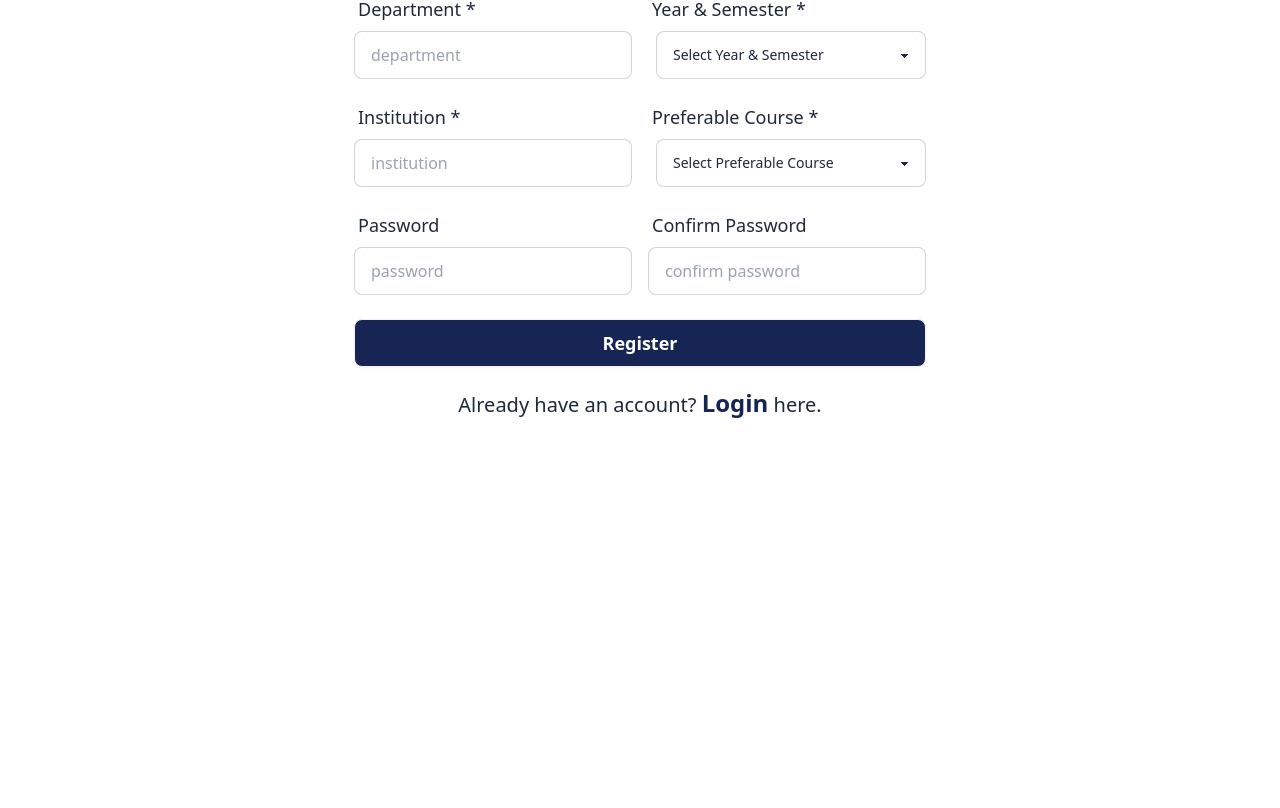
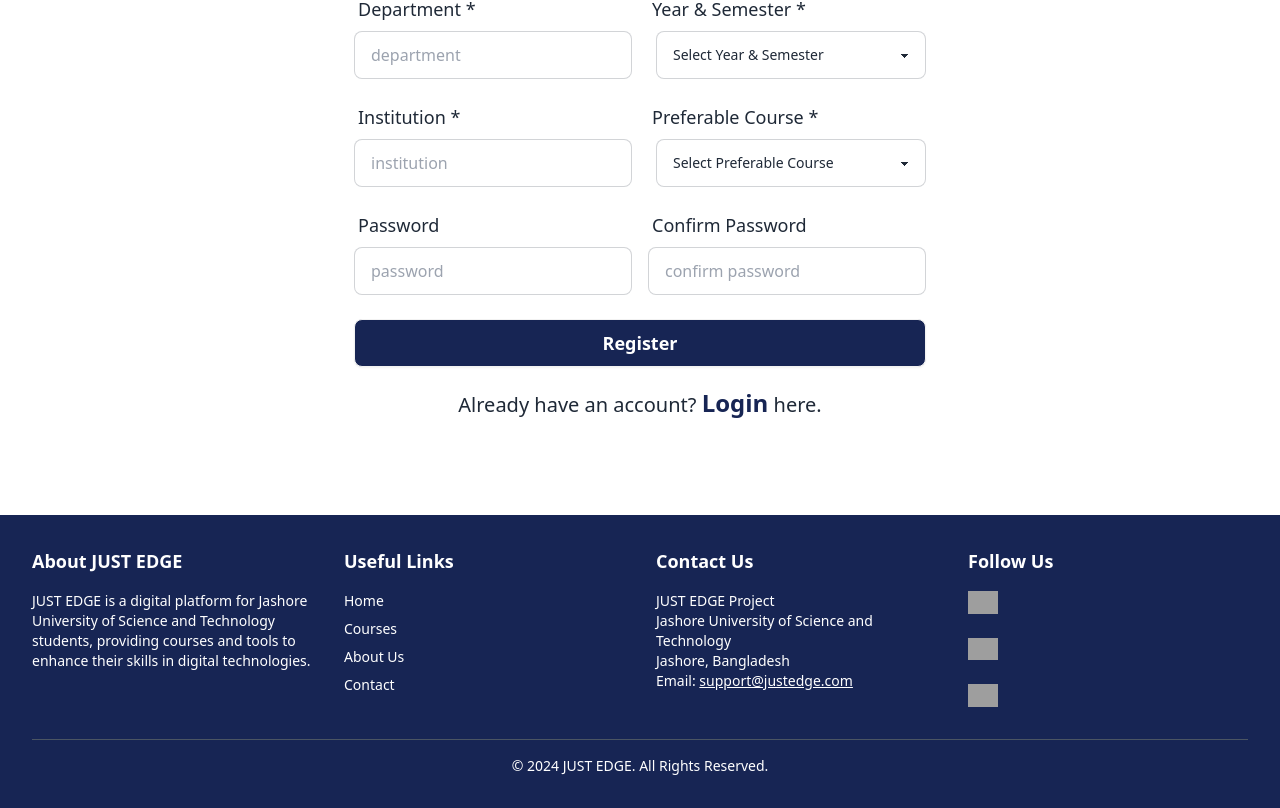
Before and after one commit to hiraBiswas/just_edge_client, a React (Vite) app: page /register in a window 1280 px wide. Shown: the part 341-1149 px from the top of the page. Before the commit the page ends 800 px from the top, so only its background shows below. Built offline with nearby package versions, Linux system fonts and the light colour scheme; no server answers; grey boxes are pictures that could not be loaded.

Commit message:
footer added

```diff
--- a/package.json
+++ b/package.json
@@ -10,6 +10,8 @@
     "preview": "vite preview"
   },
   "dependencies": {
+    "@heroicons/react": "^2.1.5",
+    "@material-tailwind/react": "^2.1.10",
     "@tanstack/react-query": "^5.28.4",
     "axios": "^1.6.7",
     "firebase": "^10.8.0",
--- a/src/Pages/Home/Banner.jsx
+++ b/src/Component/Banner/Banner.jsx
@@ -5,12 +5,12 @@ const Banner = () => {
     const [classCount, setClassCount] = useState(0);
 
     useEffect(() => {
-        // Mocking fetch call for demonstration purposes
+
         const fetchCounts = async () => {
-            // Simulate fetching data with setTimeout
+
             setTimeout(() => {
-                setStudentCount(350); // Replace with actual fetch logic
-                setClassCount(21); // Replace with actual fetch logic
+                setStudentCount(350);
+                setClassCount(21);
             }, 500);
         };
 
@@ -40,8 +40,8 @@ const Banner = () => {
 
         return (
             <div className="text-center">
-                <h2 className="text-4xl font-bold">{displayCount}</h2>
-                <p className="text-lg">{label}</p>
+                <h2 className="text-2xl font-bold lg:text-4xl">{displayCount}</h2>
+                <p className="text-md lg:text-lg">{label}</p>
             </div>
         );
     };
@@ -54,13 +54,13 @@ const Banner = () => {
             }}>
             <div className="hero-overlay bg-gray-500 bg-opacity-70"></div>
             <div className="hero-content text-neutral-content text-center">
-                <div className='flex  items-center justify-between lg: gap-52'>
+                <div className='flex  items-center justify-end gap-12 md:gap-20 lg:gap-52'>
                     <div className="max-w-md mt-20">
                         <h1 className="mb-5 text-2xl text-white font-bold lg:text-5xl">JUST EDGE:</h1>
                         <p className="mb-5 text-white font-semibold lg:text-2xl">
                             Building Tomorrow’s Digital Economy at Jashore University
                         </p>
-                        <div className='h-32 w-full bg-white text-black rounded-3xl drop-shadow-xl flex items-center justify-around mt-12'>
+                        <div className='h-24 w-full bg-white text-black rounded-xl drop-shadow-xl flex items-center justify-around mt-8 lg:mt-12 lg:h-32 lg:rounded-3xl'>
                             <Counter count={studentCount} label="Students" />
                             <div className="border-l-2 border-gray-300 h-16"></div>
                             <Counter count={classCount} label="Courses" />
--- /dev/null
+++ b/src/Component/CourseContainer/CourseContainer.jsx
@@ -0,0 +1,86 @@
+import React, { useState, useEffect } from "react";
+import {
+  Tabs,
+  TabsHeader,
+  TabsBody,
+  Tab,
+  TabPanel,
+} from "@material-tailwind/react";
+import Course from "../Courses/Course";
+
+const CourseContainer = () => {
+  const [courses, setCourses] = useState([]);
+  const [activeTab, setActiveTab] = useState("All");
+
+  useEffect(() => {
+    fetch("http://localhost:5000/courses")
+      .then((response) => response.json())
+      .then((data) => setCourses(data))
+      .catch((error) => console.error("Error fetching courses:", error));
+  }, []);
+
+
+  const filteredCourses =
+    activeTab === "All"
+      ? courses
+      : courses.filter((course) => course.level === activeTab);
+
+  const data = [
+    { label: "All", value: "All" },
+    { label: "Foundational", value: "Foundational Level" },
+    { label: "Intermediate", value: "Intermediate Level" },
+    { label: "Advanced", value: "Advanced Level" },
+  ];
+
+  return (
+    <div className="container mx-auto mt-8 lg:mt-16">
+      <h1 className="text-2xl font-bold lg:text-4xl text-center text-blue-950">
+        Courses
+      </h1>
+
+      <div className="container mx-auto mt-8">
+        <Tabs  value={activeTab}>
+          <TabsHeader
+            className="container mx-auto border-gray-300 bg-transparent p-0"
+            indicatorProps={{
+              className:
+                "bg-transparent border-b-2 border-gray-900 shadow-none rounded-none text-lg font-semibold lg:text-2xl",
+            }}
+          >
+            <div className="flex gap-4">
+              {data.map(({ label, value }) => (
+                <Tab
+                  key={value}
+                  value={value}
+                  onClick={() => setActiveTab(value)}
+                  className={`text-xl font-medium lg:text-2xl lg:font-semibold ${
+                    activeTab === value
+                      ? "text-gray-900 border-b-2 border-gray-900"
+                      : "text-gray-500"
+                  }`}
+                >
+                  {label}
+                </Tab>
+              ))}
+            </div>
+          </TabsHeader>
+          <TabsBody>
+            {data.map(({ value }) => (
+              <TabPanel key={value} value={value}>
+                <div className="mt-10">
+                  <div className="text-white container mx-auto  grid gap-12  grid-cols-1 sm:grid-cols-2 lg:grid-cols-3 ">
+                    {filteredCourses.map((course) => (
+                      <Course key={course._id} course={course}></Course>
+                    ))}
+                  </div>
+                </div>
+              </TabPanel>
+            ))}
+          </TabsBody>
+        </Tabs>
+      </div>
+    </div>
+  );
+};
+
+export default CourseContainer;
--- /dev/null
+++ b/src/Component/Footer/Footer.jsx
@@ -0,0 +1,68 @@
+import React from "react";
+import { Link } from "react-router-dom";
+
+const Footer = () => {
+  return (
+    <footer className="bg-blue-950 mt-8 text-white py-8 lg:mt-16">
+      <div className="container mx-auto px-4 lg:px-8">
+
+        <div className="grid grid-cols-1 sm:grid-cols-2 lg:grid-cols-4 gap-8">
+
+          <div>
+            <h3 className="text-lg font-bold">About JUST EDGE</h3>
+            <p className="mt-4 text-sm">
+              JUST EDGE is a digital platform for Jashore University of Science and Technology students, providing courses and tools to enhance their skills in digital technologies.
+            </p>
+          </div>
+
+
+          <div>
+            <h3 className="text-lg font-bold">Useful Links</h3>
+            <ul className="mt-4 text-sm space-y-2">
+              <li><Link to="/" className="hover:underline">Home</Link></li>
+              <li><Link to="/courses" className="hover:underline">Courses</Link></li>
+              <li><Link to="/about" className="hover:underline">About Us</Link></li>
+              <li><Link to="/contact" className="hover:underline">Contact</Link></li>
+            </ul>
+          </div>
+
+          {/* Column 3: Contact */}
+          <div>
+            <h3 className="text-lg font-bold">Contact Us</h3>
+            <p className="mt-4 text-sm">
+              JUST EDGE Project<br />
+              Jashore University of Science and Technology<br />
+              Jashore, Bangladesh<br />
+              Email: <a href="mailto:support@justedge.com" className="underline">support@justedge.com</a>
+            </p>
+          </div>
+
+          {/* Column 4: Social Media */}
+          <div>
+            <h3 className="text-lg font-bold">Follow Us</h3>
+            <div className="mt-4 space-x-4">
+              <a href="#" className="hover:opacity-75">
+                <img src="https://img.icons8.com/ios-filled/50/ffffff/facebook-new.png" alt="Facebook" width="30" />
+              </a>
+              <a href="#" className="hover:opacity-75">
+                <img src="https://img.icons8.com/ios-filled/50/ffffff/twitter.png" alt="Twitter" width="30" />
+              </a>
+              <a href="#" className="hover:opacity-75">
+                <img src="https://img.icons8.com/ios-filled/50/ffffff/linkedin.png" alt="LinkedIn" width="30" />
+              </a>
+            </div>
+          </div>
+        </div>
+
+        {/* Footer Bottom Section */}
+        <div className="mt-8 border-t border-gray-600 pt-4 text-center">
+          <p className="text-sm">
+            &copy; {new Date().getFullYear()} JUST EDGE. All Rights Reserved.
+          </p>
+        </div>
+      </div>
+    </footer>
+  );
+};
+
+export default Footer;
--- a/src/Layout/Main.jsx
+++ b/src/Layout/Main.jsx
@@ -1,6 +1,7 @@
 import React from 'react';
 import { Outlet } from 'react-router-dom';
-import Navbar from '../Shared/Navbar/Navbar';
+import Navbar from '../Component/Navbar/Navbar';
+import Footer from '../Component/Footer/Footer';
 
 const Main = () => {
     return (
@@ -9,6 +10,7 @@ const Main = () => {
           <Navbar></Navbar>
           </div>
             <Outlet></Outlet>
+         <Footer></Footer>
         </div>
     );
 };
--- a/src/Pages/Home/Courses/Courses.jsx
+++ /dev/null
@@ -1,11 +0,0 @@
-import React from 'react';
-
-const Courses = () => {
-    return (
-        <div>
-
-        </div>
-    );
-};
-
-export default Courses;
--- a/src/Pages/Home/Home.jsx
+++ b/src/Pages/Home/Home.jsx
@@ -1,32 +1,16 @@
-import React, { useEffect, useState } from "react";
-import Navbar from "../../Shared/Navbar/Navbar";
-import Banner from "./Banner";
-import Courses from "./Courses/Courses";
-import Course from "./Courses/Course";
+
+import Banner from "../../Component/Banner/Banner";
+import CourseContainer from "../../Component/CourseContainer/CourseContainer";
+
 
 const Home = () => {
-  const [courses, setCourses] = useState([]);
-  useEffect(() => {
-    fetch("http://localhost:5000/courses")
-      .then((response) => response.json())
-      .then((data) => setCourses(data))
-      .catch((error) => console.error("Error fetching courses:", error));
-  }, []);
+
+
   return (
     <div>
       <Banner></Banner>
+      <CourseContainer></CourseContainer>
 
-      <div>
-        <h1 className="text-2xl mt-16 font-bold  lg:text-5xl text-center text-blue-950  ">
-          Courses
-        </h1>
-
-        <div className="container mx-auto text-white shadow-2xl mt-5  rounded-xl grid gap-12 grid-cols-2 lg:grid-cols-3">
-          {courses.map((course) => (
-            <Course key={course._id} course={course}></Course>
-          ))}
-        </div>
-      </div>
     </div>
   );
 };
```
Also changed, not shown: src/Component/Courses/Course.jsx (renamed from src/Pages/Home/Courses/Course.jsx, +11 -11 lines), src/Component/Courses/course.css (renamed from src/Pages/Home/Courses/course.css), src/Component/Navbar/Navbar.jsx (renamed from src/Shared/Navbar/Navbar.jsx), src/Component/Navbar/navbar.css (renamed from src/Shared/Navbar/navbar.css), 1 other file (tests, documents, lock files or other folders).
